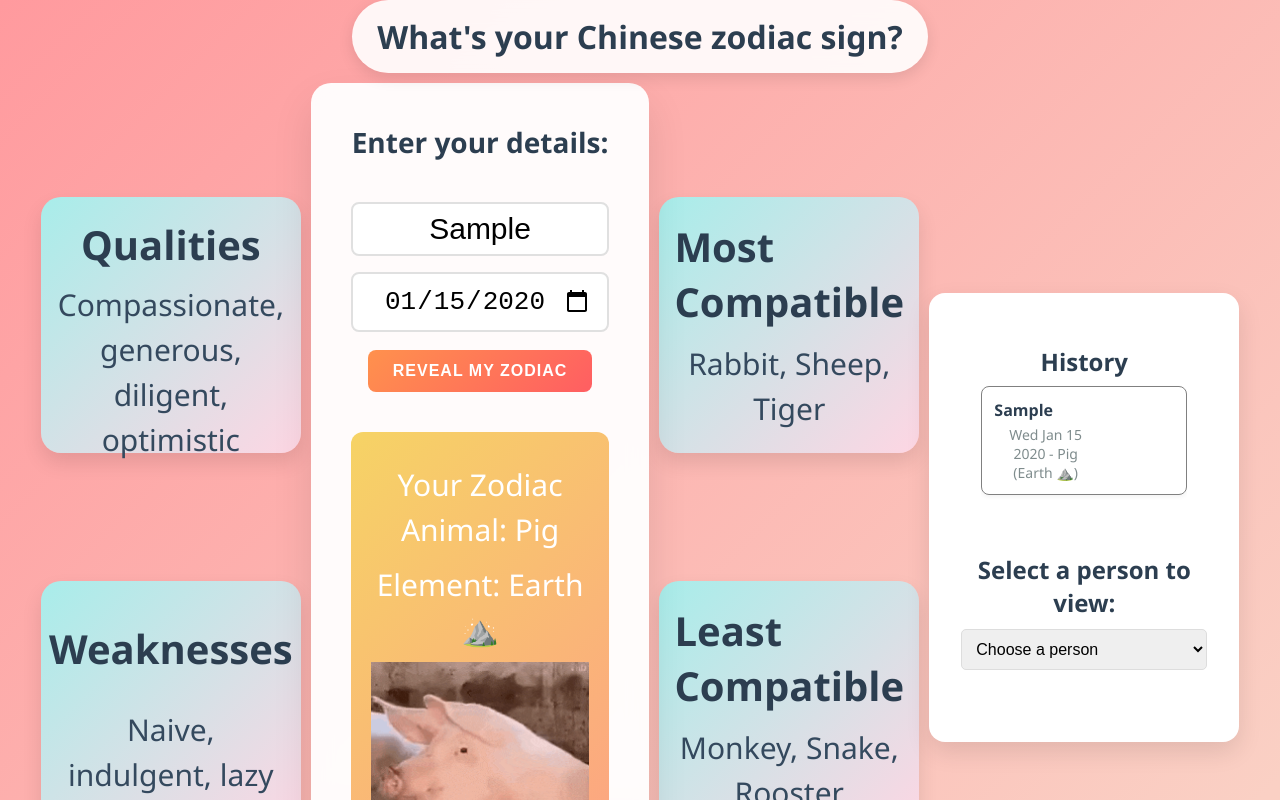
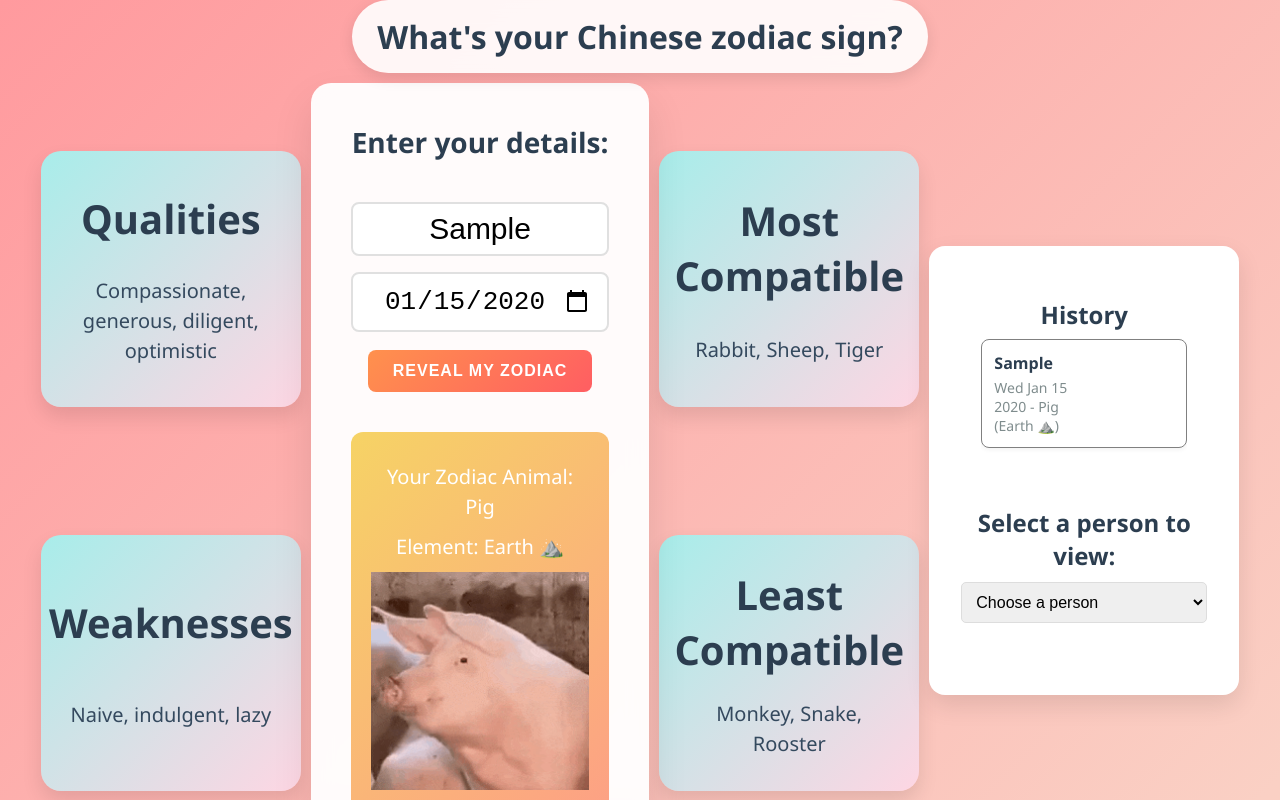
Before and after one commit to mangathemango/chinese_zodiac_converter, a plain HTML site: page index.html in a window 1280 px wide. Both pictures are taken after typing "Sample", "2020-01-15" into the empty fields and a click on the button "REVEAL MY ZODIAC". Shown: the top 800 px of the page. Drawn offline with Linux system fonts and the light colour scheme.

Commit message:
Add some other cosmetics stuff

```diff
--- a/style.css
+++ b/style.css
@@ -129,7 +129,7 @@ button.danger {
 
 #result h2 {
   margin: 10px 0;
-  font-size: 30px;
+  font-size: 20px;
   font-weight: 500;
 }
 
@@ -155,12 +155,13 @@ button.danger {
   font-size: 40px;
   color: #2c3e50;
   margin-bottom: 10px;
+  text-align: center;
   font-weight: 600;
 }
 
 .result {
   color: #34495e;
-  font-size: 30px;
+  font-size: 20px;
   text-align: center;
   line-height: 1.5;
 }
@@ -334,6 +335,7 @@ button.danger {
 .history-zodiac {
   color: #7f8c8d;
   font-size: 14px;
+  text-align: left;
 }
 
 .delete-entry-btn {
```
